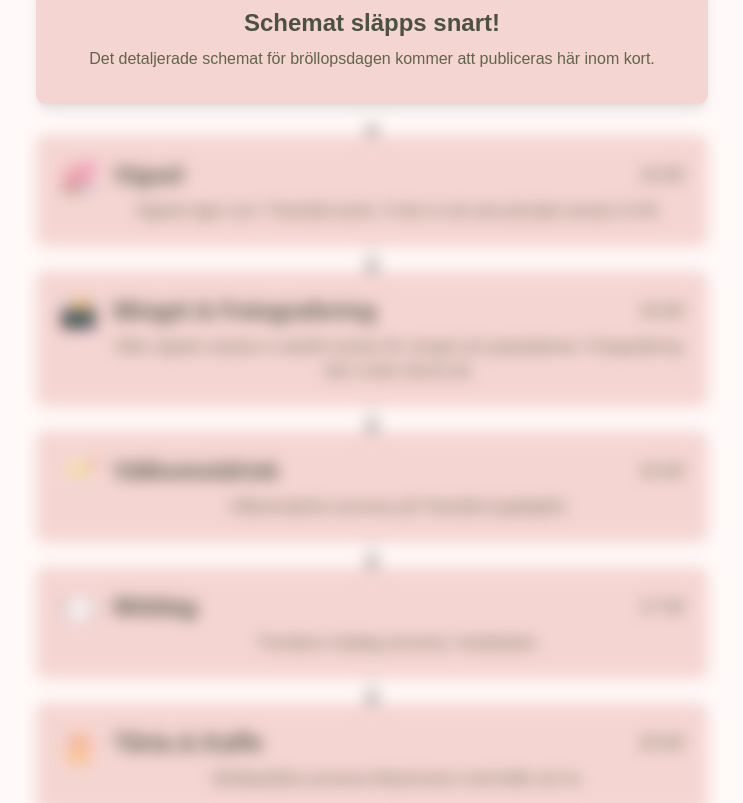
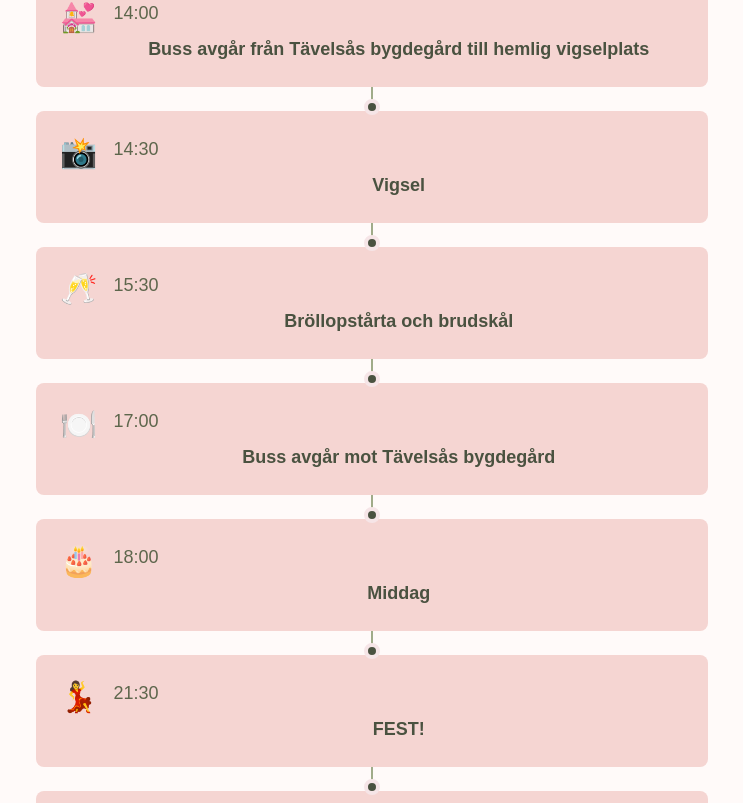
Before and after one commit to Alecktos/alecktos-website, a Next.js app: page /schedule in a window 1280 px wide. Shown: the part 717-1520 px from the top of the page, without its empty margins (268-1011 px from the left). Built offline with nearby package versions, Linux system fonts and the light colour scheme.

Commit message:
Update schedule and remove title

```diff
--- a/app/schedule/page.tsx
+++ b/app/schedule/page.tsx
@@ -1,47 +1,40 @@
-import { BlushMediumBox } from "../components/BlushMediumBox";
+import {BlushMediumBox} from "../components/BlushMediumBox";
 
 export default function SchedulePage() {
 	const scheduleItems = [
 		{
 			time: "14:00",
-			title: "Vigsel",
-			description: "Vigseln äger rum i Tävelsås kyrka. Vi ber er att vara på plats senast 13:45.",
+			description: "Buss avgår från Tävelsås bygdegård till hemlig vigselplats",
 			icon: "💒"
 		},
 		{
-			time: "15:00",
-			title: "Mingel & Fotografering",
-			description: "Efter vigseln samlas vi utanför kyrkan för mingel och gratulationer. Fotografering sker under denna tid.",
+			time: "14:30",
+			description: "Vigsel",
 			icon: "📸"
 		},
 		{
-			time: "16:30",
-			title: "Välkomstdrink",
-			description: "Välkomstdrink serveras på Tävelsås bygdegård.",
+			time: "15:30",
+			description: "Bröllopstårta och brudskål",
 			icon: "🥂"
 		},
 		{
-			time: "17:30",
-			title: "Middag",
-			description: "Treretters middag serveras i festlokalen.",
+			time: "17:00",
+			description: "Buss avgår mot Tävelsås bygdegård",
 			icon: "🍽️"
 		},
 		{
-			time: "20:00",
-			title: "Tårta & Kaffe",
-			description: "Bröllopstårta serveras tillsammans med kaffe och te.",
+			time: "18:00",
+			description: "Middag",
 			icon: "🎂"
 		},
 		{
-			time: "21:00",
-			title: "Dans & Fest",
-			description: "Brudvalsen inleder kvällens dans och fest. Dansgolvet är öppet!",
+			time: "21:30",
+			description: "FEST!",
 			icon: "💃"
 		},
 		{
-			time: "01:00",
-			title: "Kvällen avslutas",
-			description: "Tack för en underbar kväll! Transport kan ordnas vid behov.",
+			time: "00:00",
+			description: "Vickning",
 			icon: "🌙"
 		}
 	];
@@ -56,25 +49,10 @@ export default function SchedulePage() {
 					Lördag 15 augusti 2026
 				</p>
 
-			{/* Coming soon notice */}
-				<BlushMediumBox>
-					<h2 className="text-2xl font-semibold text-sage-darker mb-2">
-						Schemat släpps snart!
-					</h2>
-					<p className="text-sage-dark">
-						Det detaljerade schemat för bröllopsdagen kommer att publiceras här inom kort.
-					</p>
-				</BlushMediumBox>
-
 				<div className="relative">
-					{/* Blur overlay */}
-					<div className="absolute inset-0 z-10 flex items-center justify-center pointer-events-none">
-					</div>
-
-					{/* Blurred content */}
-					<div className="blur-sm select-none mb-8">
 					{/* Timeline line */}
-						<div className="absolute left-1/2 -translate-x-1/2 top-0 bottom-0 w-0.5 bg-sage-light hidden md:block"></div>
+					<div
+						className="absolute left-1/2 -translate-x-1/2 top-0 bottom-0 w-0.5 bg-sage-light hidden md:block"></div>
 
 					{/* Schedule items */}
 					<div className="space-y-6 flex flex-col items-center">
@@ -84,24 +62,23 @@ export default function SchedulePage() {
 								className="bg-blush-medium max-w-2xl w-full rounded-lg p-6 relative"
 							>
 								{/* Timeline dot */}
-									<div className="absolute left-1/2 -translate-x-1/2 -top-3 w-4 h-4 bg-sage-darker rounded-full border-4 border-blush-light hidden md:block"></div>
+								<div
+									className="absolute left-1/2 -translate-x-1/2 -top-3 w-4 h-4 bg-sage-darker rounded-full border-4 border-blush-light hidden md:block"></div>
 
 								<div className="flex items-start gap-4">
 										<span className="text-3xl" role="img" aria-hidden="true">
 											{item.icon}
 										</span>
 									<div className="flex-1">
-											<div className="flex flex-col sm:flex-row sm:items-center sm:justify-between mb-2">
-												<h2 className="text-2xl font-semibold text-sage-darker">
-													{item.title}
-												</h2>
+										<div
+											className="flex flex-col sm:flex-row sm:items-center sm:justify-between mb-2">
 											<span className="text-lg font-medium text-sage-dark">
 													{item.time}
 											</span>
 										</div>
-											<p className="text-sage-dark">
+										<h2 className="text-sage-darker text-lg font-semibold">
 											{item.description}
-											</p>
+										</h2>
 									</div>
 								</div>
 							</div>
@@ -110,6 +87,5 @@ export default function SchedulePage() {
 				</div>
 			</div>
 		</div>
-		</div>
 	);
 }
```
Lines whose indentation alone changed are shown as unchanged.
